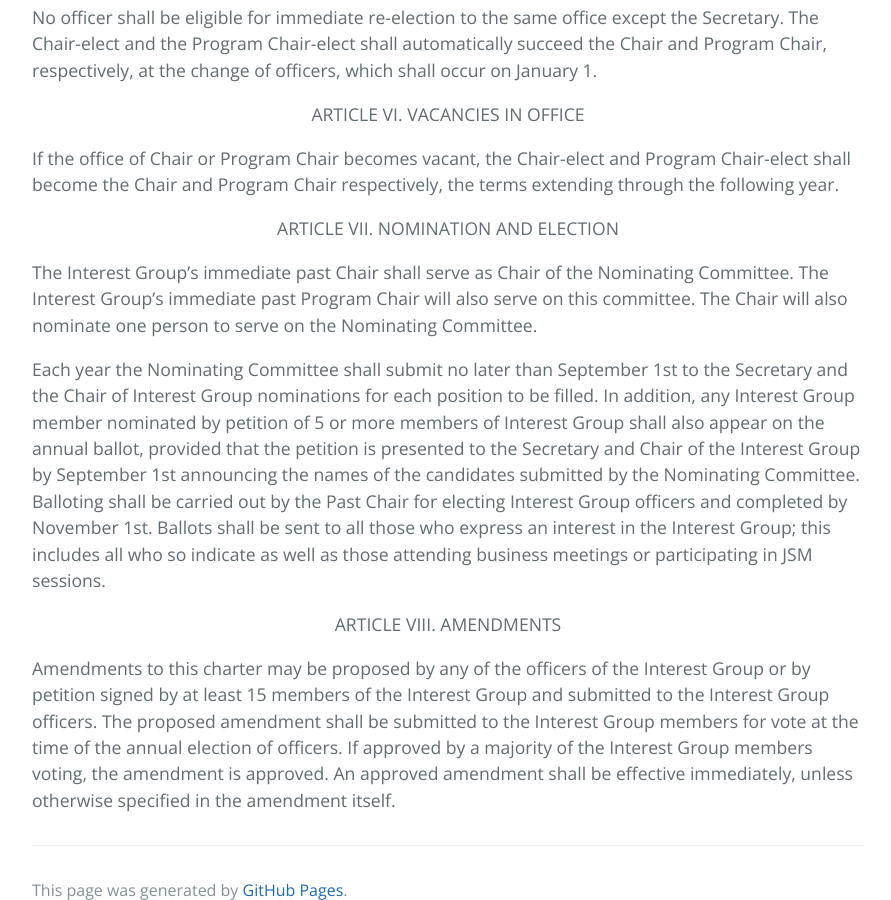
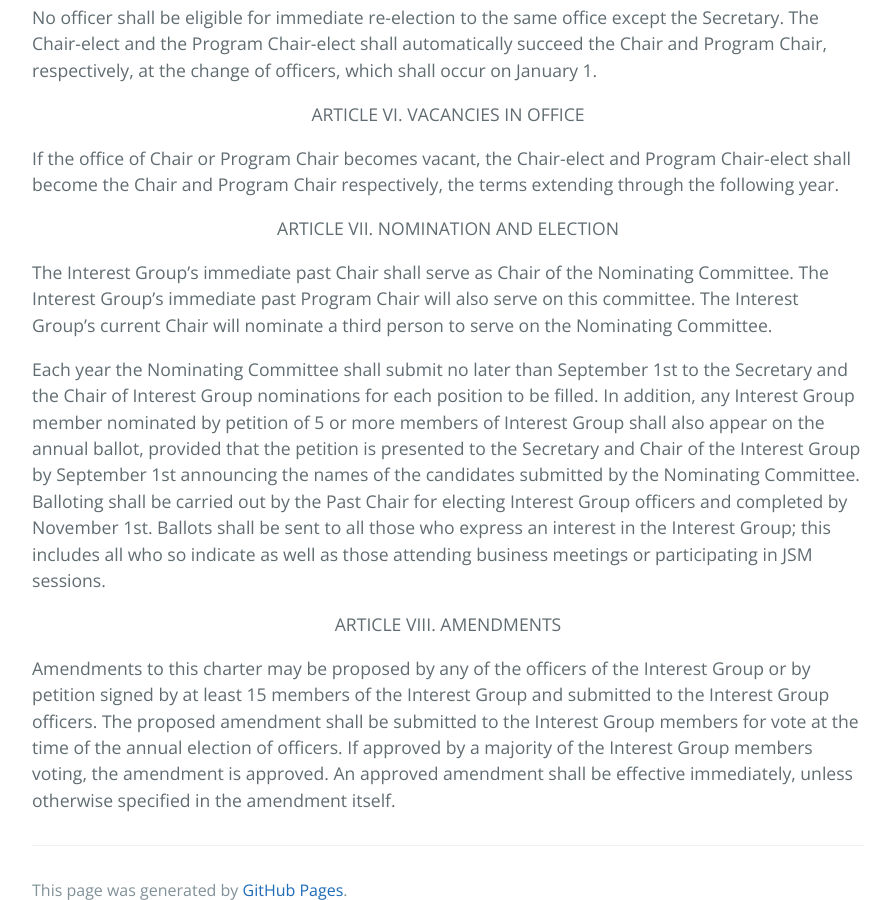
Before and after one commit to aigamstat/aigamstat.github.io, a Jekyll site: the page built from about_us.md, in a window 1280 px wide and 900 px high, scrolled down 3246 px. Shown: the whole window, without its empty margins (192-1083 px from the left). Built offline with Jekyll 4.4.1, drawn with Linux system fonts in a browser that asks for light colours.

Commit message:
2021 amendment on nominating committee language. -pef

```diff
--- a/about_us.md
+++ b/about_us.md
@@ -121,7 +121,7 @@ If the office of Chair or Program Chair becomes vacant, the Chair-elect and Prog
 
 <p style="text-align: center;"> ARTICLE VII. NOMINATION AND ELECTION </p>
 
-The Interest Group's immediate past Chair shall serve as Chair of the Nominating Committee. The Interest Group's immediate past Program Chair will also serve on this committee. The Chair will also nominate one person to serve on the Nominating Committee.
+The Interest Group's immediate past Chair shall serve as Chair of the Nominating Committee. The Interest Group's immediate past Program Chair will also serve on this committee. The Interest Group's current Chair will nominate a third person to serve on the Nominating Committee.
 
 Each year the Nominating Committee shall submit no later than September 1st to the Secretary and the Chair of Interest Group nominations for each position to be filled. In addition, any Interest Group member nominated by petition of 5 or more members of Interest Group shall also appear on the annual ballot, provided that the petition is presented to the Secretary and Chair of the Interest Group by September 1st announcing the names of the candidates submitted by the Nominating Committee. Balloting shall be carried out by the Past Chair for electing Interest Group officers and completed by November 1st. Ballots shall be sent to all those who express an interest in the Interest Group; this includes all who so indicate as well as those attending business meetings or participating in JSM sessions.
 
```
